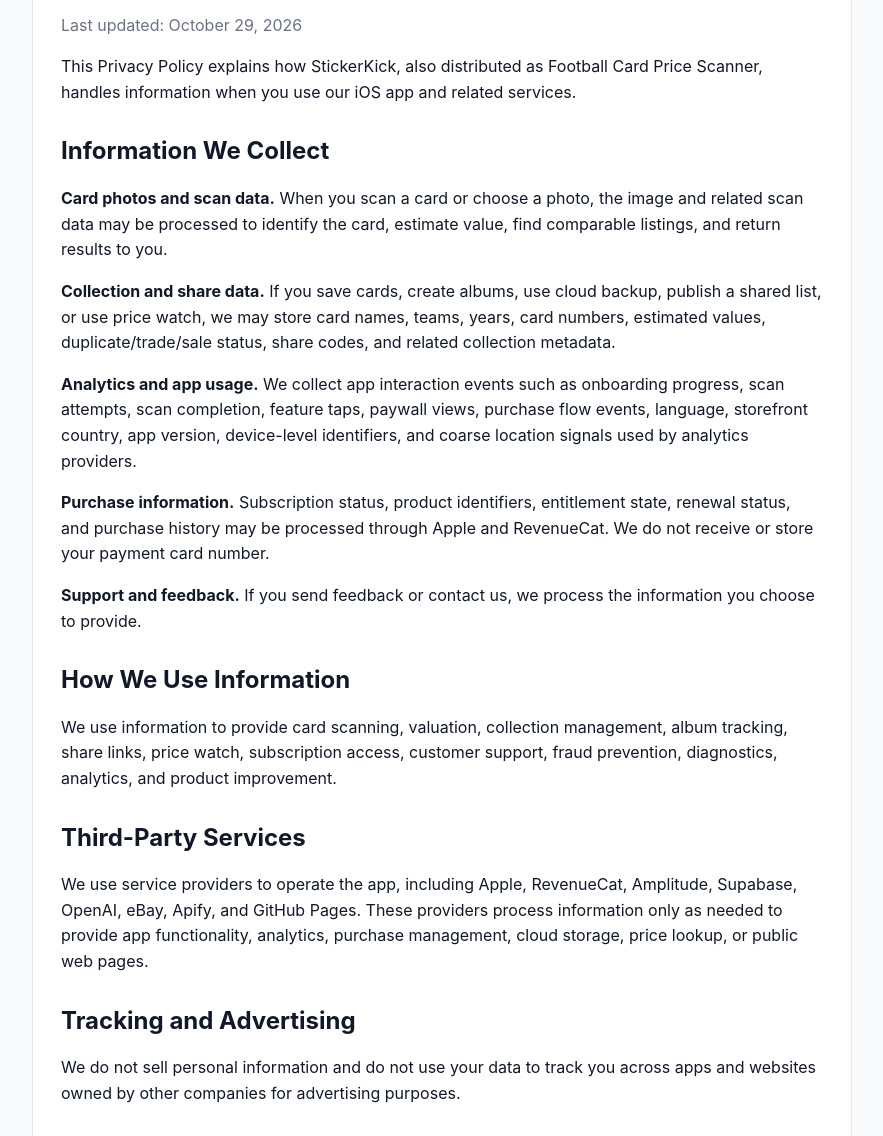
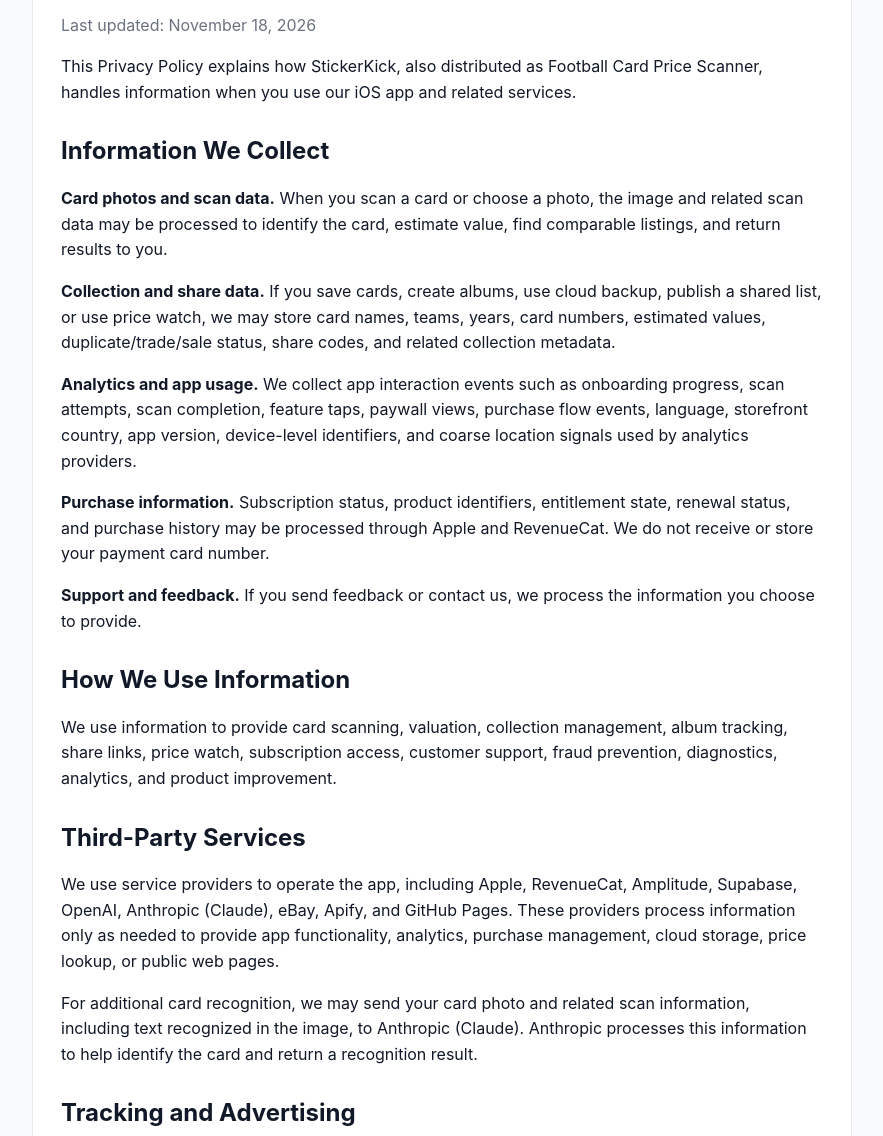
Before and after one commit to Pavkos/Pavkos.github.io, a plain HTML site: page stickerkick/privacy_policy.html in a window 1280 px wide. Shown: the part 129-1265 px from the top of the page, without its empty margins (198-1081 px from the left). Drawn offline with Linux system fonts and the light colour scheme.

Commit message:
StickerKick: disclose Anthropic processing and 30-day retention

```diff
--- a/stickerkick/privacy_policy.html
+++ b/stickerkick/privacy_policy.html
@@ -19,7 +19,7 @@
   <main>
     <article class="panel">
       <h1>Privacy Policy</h1>
-      <p class="muted">Last updated: October 29, 2026</p>
+      <p class="muted">Last updated: November 18, 2026</p>
       <p>This Privacy Policy explains how StickerKick, also distributed as Football Card Price Scanner, handles information when you use our iOS app and related services.</p>
 
       <h2>Information We Collect</h2>
@@ -33,13 +33,17 @@
       <p>We use information to provide card scanning, valuation, collection management, album tracking, share links, price watch, subscription access, customer support, fraud prevention, diagnostics, analytics, and product improvement.</p>
 
       <h2>Third-Party Services</h2>
-      <p>We use service providers to operate the app, including Apple, RevenueCat, Amplitude, Supabase, OpenAI, eBay, Apify, and GitHub Pages. These providers process information only as needed to provide app functionality, analytics, purchase management, cloud storage, price lookup, or public web pages.</p>
+      <p>We use service providers to operate the app, including Apple, RevenueCat, Amplitude, Supabase, OpenAI, Anthropic (Claude), eBay, Apify, and GitHub Pages. These providers process information only as needed to provide app functionality, analytics, purchase management, cloud storage, price lookup, or public web pages.</p>
+
+      <p>For additional card recognition, we may send your card photo and related scan information, including text recognized in the image, to Anthropic (Claude). Anthropic processes this information to help identify the card and return a recognition result.</p>
 
       <h2>Tracking and Advertising</h2>
       <p>We do not sell personal information and do not use your data to track you across apps and websites owned by other companies for advertising purposes.</p>
 
       <h2>Data Retention</h2>
       <p>We keep information for as long as needed to provide the app, maintain purchases and shared lists, comply with legal obligations, resolve disputes, and improve reliability. You can delete local app data from your device, and you can contact us to request deletion of server-side data associated with your app identifier or share code.</p>
+
+      <p>Anthropic retains request and response data, including the card photo, accompanying scan information, and recognition result, for 30 days by default. Anthropic may retain data longer when required by law or when flagged by its safety systems. See <a href="https://privacy.claude.com/en/articles/7996866-how-long-do-you-store-my-organization-s-data">Anthropic's data retention policy</a> for details.</p>
 
       <h2>Your Choices</h2>
       <p>You can deny camera or photo library access, avoid publishing shared lists, cancel subscriptions through your Apple ID settings, and contact us to request access or deletion where applicable.</p>
```
Also changed, not shown: stickerkick/terms_of_use.html (+4 -1 lines).
